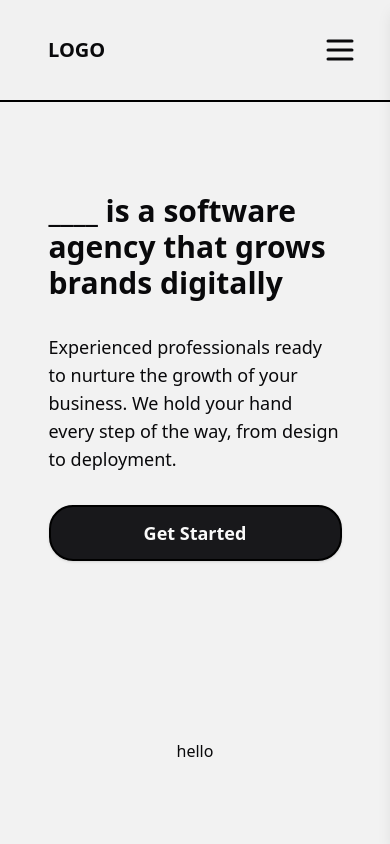
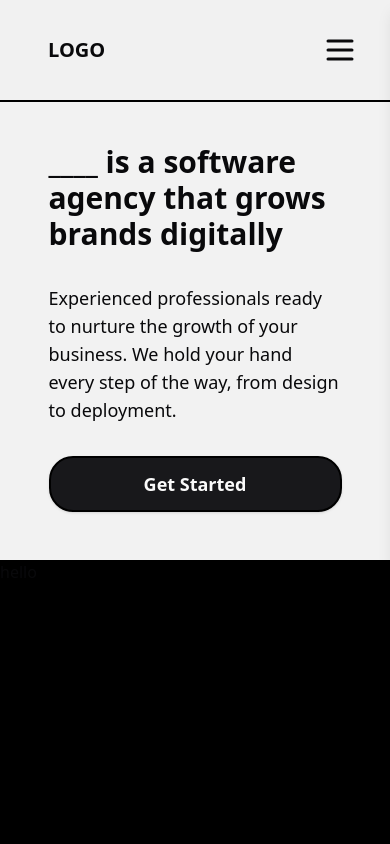
Before and after one commit to jay6o/mysite, a Next.js app: page / in a window 390 px wide. Shown: the top 844 px of the page. Built offline with nearby package versions, Linux system fonts and the light colour scheme.

Commit message:
testing landing mobile

```diff
--- a/src/components/hero.tsx
+++ b/src/components/hero.tsx
@@ -32,7 +32,7 @@ export default function Hero({ className }: { className: string }) {
   return (
     <div className="w-full h-[calc(100vh-6rem)] flex flex-col lg:flex-row justify-around lg:justify-center items-center w-full">
       <motion.div
-        className={`${className} lg:h-[calc(100vh-6rem)] flex justify-center items-center flex-col w-7/8 lg:w-2/3 relative`}
+        className={`${className} flex-shrink-0 flex justify-center items-center flex-col w-7/8 lg:w-2/3 relative py-8`}
         variants={heroTextVariants}
         initial="hidden"
         whileInView="visible"
@@ -44,7 +44,7 @@ export default function Hero({ className }: { className: string }) {
           <Button className="font-bold text-lg h-[3.5rem] rounded-3xl border-black w-full lg:w-[18rem]"><Link href="/contact">Get Started</Link></Button>
         </div>
       </motion.div >
-      <div className="lg:hidden">
+      <div className="bg-black h-full w-full lg:hidden">
         hello
       </div>
       <motion.div
```
